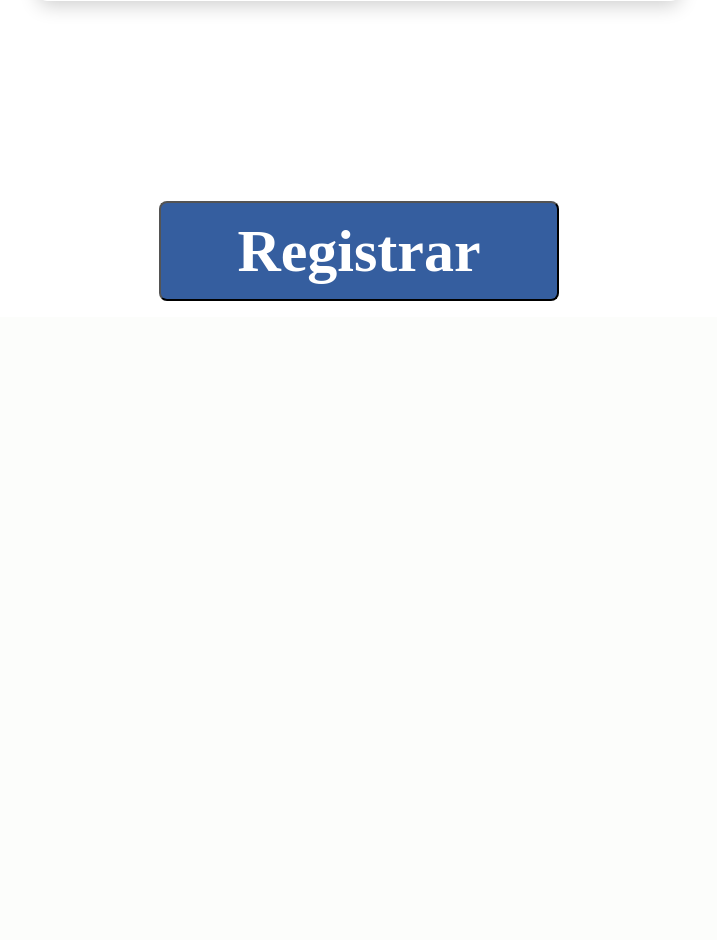
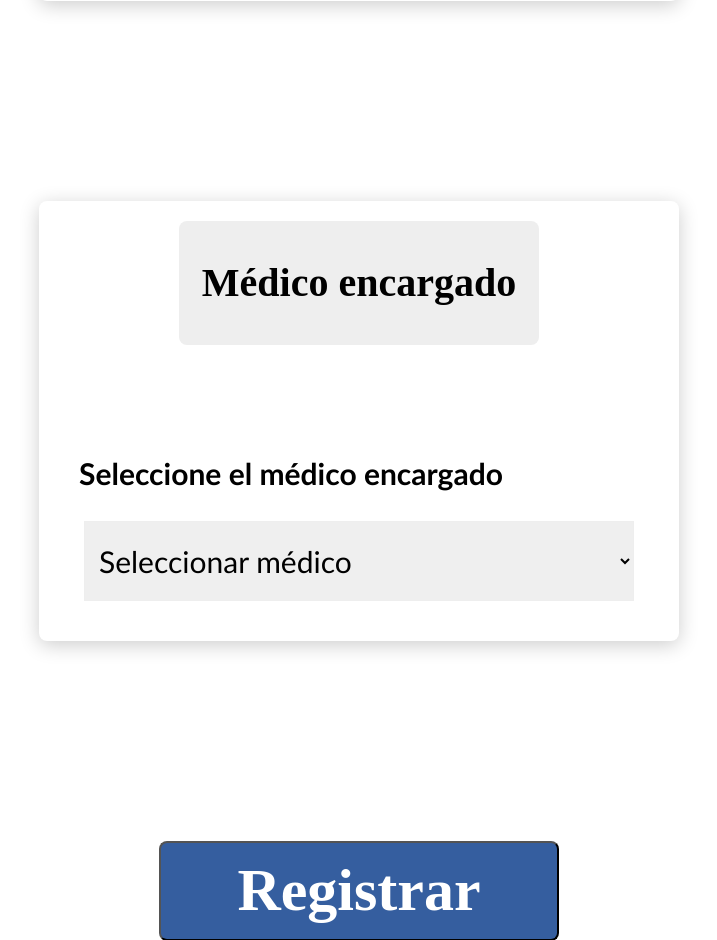
Before and after one commit to Arcemontoya/Hospital_Infantil, a Django app: page /registroPaciente/ in a window 1280 px wide. Shown: the part 4136-5076 px from the top of the page, without its empty margins (281-998 px from the left). Before the commit the page ends 4437 px from the top, so only its background shows below. Run offline with Django 5.2, Linux system fonts and the light colour scheme; data comes from the database, SQL or seed files in the repository; both versions use the stored data as it was after the commit.

Commit message:
Registro usuarios y pacientes

```diff
--- a/Hospital_Infantil/forms.py
+++ b/Hospital_Infantil/forms.py
@@ -105,11 +105,17 @@ class PacienteForm(forms.ModelForm):
         widget=forms.Textarea(attrs={'placeholder': 'Ingrese la nota de enfermería.'})
     )
 
+    medico_Encargado = forms.ModelChoiceField(
+        queryset=UserProfile.objects.filter(funcionalidad='medico'),
+        required=True,
+        widget=forms.Select(attrs={'class': 'form-control', 'placeholder': 'Selecciona el médico encargado.'}),
+        empty_label='Seleccionar médico'
+    )
 
     class Meta:
         model = Paciente
         fields = ["nombre", "apellido_paterno", "apellido_materno", "fecha_ingreso", "fecha_nacimiento",
-                  "cirugia_realizada", "peso", "altura", "diagnostico_clinico_prequirurgico", "nota_enfermeria"]
+                  "cirugia_realizada", "peso", "altura", "diagnostico_clinico_prequirurgico", "nota_enfermeria", "medico_Encargado"]
 
 
 class Tratamiento(forms.ModelForm):
--- a/Hospital_Infantil/models.py
+++ b/Hospital_Infantil/models.py
@@ -22,6 +22,9 @@ class UserProfile(models.Model):
         choices=FUNCIONALIDAD_CHOICES
     )
 
+    def __str__(self):
+        return self.user.username
+
 
 # ------------------------------------------ |PACIENTE| ------------------------------------------------------------
 class Paciente(models.Model):
@@ -37,6 +40,13 @@ class Paciente(models.Model):
     altura = models.FloatField(blank=False, default=0.0)
     diagnostico_clinico_prequirurgico = models.CharField(max_length=1000, blank=False)
     nota_enfermeria = models.CharField(max_length=1000, blank=False)
+    medico_Encargado = models.ForeignKey(
+        UserProfile,
+        on_delete=models.SET_NULL,
+        null = True,
+        limit_choices_to={'user__userprofile__funcionalidad': 'medico'},
+    )
+
 
     def __str__(self):
         return self.nombre
@@ -84,4 +94,4 @@ class Tratamiento(models.Model):
         choices=TIEMPO_DOSIS_CHOICES
     )
     duracion_Terapia = models.DecimalField(max_digits=2, decimal_places=0)
-    otras_Indicaciones = models.CharField(max_length=1000)
+    otras_Indicaciones = models.CharField(max_length=1000, null=True)
--- a/Hospital_Infantil/views.py
+++ b/Hospital_Infantil/views.py
@@ -57,7 +57,7 @@ def pacientesEnfermero(request):
 class RegistroPaciente(FormView):
     template_name = 'registroPaciente.html'
     form_class = PacienteForm
-    success_url = reverse_lazy('mostrarPacientes')
+    success_url = reverse_lazy('mostrarPacientesEnfermero')
 
     def form_valid(self, form):
         form.save()
@@ -199,5 +199,5 @@ def mostrarPacientesEnfermero(request):
     return render(request, 'pacientesEnfermero.html', {'Pacientes': pacientes})
 
 def mostrarPacientesMedico(request):
-    pacientes = Paciente.objects.all()
+    pacientes = Paciente.objects.filter(medico_Encargado__user=request.user)
     return render(request, 'pacientesMedico.html', {'Pacientes': pacientes})
--- a/templates/registroPaciente.html
+++ b/templates/registroPaciente.html
@@ -185,7 +185,15 @@
                     <h3>Ingrese nota de enfermería</h3>
                     {{ form.nota_enfermeria }}
                 </div>
-                <a href="{% url 'mostrarPacientesMedico' %}">
+
+                <div class="form-container">
+                    <div class="section-title"><h2>Médico encargado</h2></div>
+
+                    <h3>Seleccione el médico encargado</h3>
+                    {{ form.medico_Encargado }}
+                </div>
+
+                <a href="{% url 'mostrarPacientesEnfermero' %}">
                     <button type="submit"><b>Registrar</b></button>
                 </a>
             </center>
```
Also changed, not shown: db.sqlite3.
